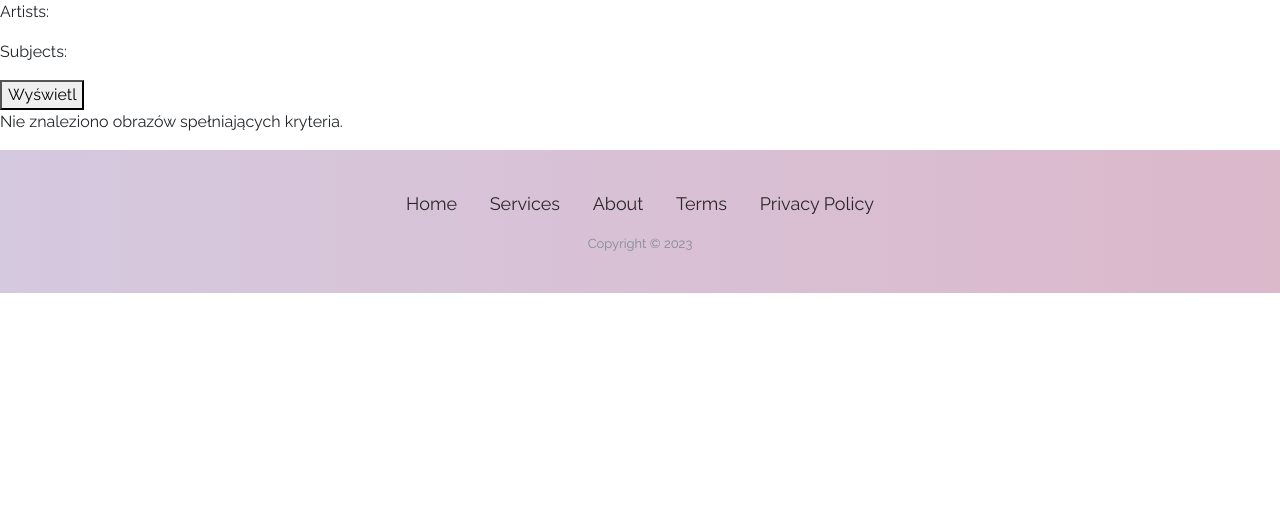
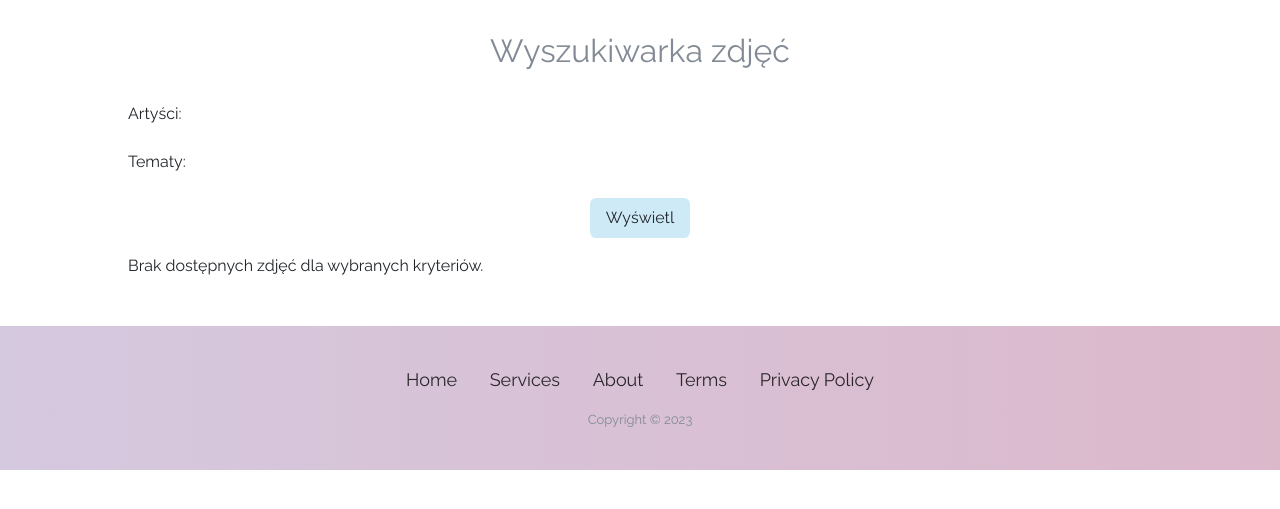
Before and after one commit to werq183/projekt_inzynierski, a Django app: page /search/ in a window 1280 px wide. Shown: the part 96-605 px from the top of the page. Run offline with Django 4.2, Linux system fonts and the light colour scheme; data that the repository does not hold is empty; some libraries are stand-ins or nearby versions.

Commit message:
fix: fixed filtration in image search

```diff
--- a/app/forms.py
+++ b/app/forms.py
@@ -91,10 +91,10 @@ class ImageSearchForm(forms.Form):
     artists = forms.ModelMultipleChoiceField(
         queryset=Artist.objects.all(),
         widget=forms.CheckboxSelectMultiple,
-        required=False,
+        required=False
     )
     subjects = forms.ModelMultipleChoiceField(
         queryset=Subject.objects.all(),
         widget=forms.CheckboxSelectMultiple,
-        required=False,
+        required=False
     )
--- a/app/static/css/style-img-search.css
+++ b/app/static/css/style-img-search.css
@@ -0,0 +1,61 @@
+.search-container {
+    width: 80%;
+    margin: 0 auto;
+    padding: 2rem 0;
+}
+
+h2 {
+    text-align: center;
+    color: #828A95;
+    margin-bottom: 2rem;
+}
+
+.form-group {
+    margin-bottom: 1.5rem;
+}
+
+.search-btn {
+    display: block;
+    margin: 1rem auto;
+    background-color: #CEEAF7;
+    border: none;
+    padding: 0.5rem 1rem;
+    cursor: pointer;
+    transition: background-color 0.3s ease;
+}
+
+.search-btn:hover {
+    background-color: #d5c9df;
+}
+
+.result-container {
+    display: flex;
+    flex-wrap: wrap;
+    justify-content: space-between;
+}
+
+.image-container {
+    flex-basis: calc(33.33% - 1rem);
+    margin-bottom: 1rem;
+}
+
+.image-container img {
+    width: 100%;
+    height: auto;
+    object-fit: cover;
+    border-radius: 8px;
+    box-shadow: 0 4px 6px rgba(0, 0, 0, 0.1);
+}
+
+select[multiple] {
+    width: 100%;
+    padding: 0.5rem;
+    border: 1px solid #d5c9df;
+    background-color: #f5f5f5;
+    border-radius: 5px;
+    outline: none;
+}
+
+option {
+    padding: 0.5rem;
+}
--- a/app/templates/img-search.html
+++ b/app/templates/img-search.html
@@ -6,16 +6,43 @@
 {% endblock %}
 
 {% block content %}
-<form method="get">
-    {{ form.as_p }}
-    <button type="submit">Wyświetl</button>
+<div class="search-container">
+    <h2>Wyszukiwarka zdjęć</h2>
+    <form method="post">
+        {% csrf_token %}
+        <div class="form-group">
+            <!--{{ form.artists.label_tag }}-->
+            Artyści:
+            {{ form.artists }}
+        </div>
+        <div class="form-group">
+            <!--{{ form.subjects.label_tag }}-->
+            Tematy:
+            {{ form.subjects }}
+        </div>
+        <button type="submit" class="btn search-btn">Wyświetl</button>
     </form>
 
+    {% if messages %}
+        <div class="messages">
+            {% for message in messages %}
+                <div{% if message.tags %} class="{{ message.tags }}"{% endif %}>
+                    {{ message }}
+                </div>
+            {% endfor %}
+        </div>
+    {% endif %}
+
+    <div class="result-container">
         {% if images %}
             {% for image in images %}
+                <div class="image-container">
                     <img src="{{ image.photo.url }}" alt="{{ image.photo.name }}">
+                </div>
             {% endfor %}
         {% else %}
-    <p>Nie znaleziono obrazów spełniających kryteria.</p>
+            <p>Brak dostępnych zdjęć dla wybranych kryteriów.</p>
         {% endif %}
+    </div>
+</div>
 {% endblock %}
--- a/app/urls.py
+++ b/app/urls.py
@@ -9,7 +9,7 @@ from .views import home, artists, SignIn, SignUp, password, user_profile
 urlpatterns = [
     path("", views.home, name="home"),
     path("artists/", artists, name="artists"),
-    path('search/', views.search_images, name='search_images'),
+    path('search/', views.image_search, name='search_images'),
     path("generate-password", password, name="password"),
     path("signup", SignUp.as_view(), name="signup"),
     path("signin", SignIn.as_view(), name="signin"),
--- a/app/views.py
+++ b/app/views.py
@@ -1,8 +1,8 @@
 import string
-from random import choice
+import random
+from random import choice, sample
 
 from django.contrib.auth import logout
-from django.contrib.auth.decorators import login_required
 from django.contrib.auth.models import User
 from django.shortcuts import render, reverse, get_object_or_404, redirect
 from django.contrib import messages
@@ -97,17 +97,31 @@ def logout_view(request):
     return render(request, 'logged-out.html')
 
 
-def search_images(request):
-    form = ImageSearchForm(request.GET or None)
-    images = Image.objects.all()
+def image_search(request):
+    images = list(Image.objects.all())  # Convert QuerySet to list
 
-    if form.is_valid():
-        artists = form.cleaned_data['artists']
-        subjects = form.cleaned_data['subjects']
+    if request.method == "POST":
+        form = ImageSearchForm(request.POST)
+        if form.is_valid():
+            artists = form.cleaned_data['artists']
+            subjects = form.cleaned_data['subjects']
 
-        if artists:
-            images = images.filter(style__in=artists)
-        if subjects:
-            images = images.filter(subject__in=subjects)
+            if artists and subjects:
+                images = Image.objects.filter(style__in=artists, subject__in=subjects)
+            else:
+                messages.error(request, 'Proszę wybrać zarówno artystę, jak i temat.')
+                images = []
+        else:
+            random.shuffle(images)
+            images = images[:6]
+    else:
+        form = ImageSearchForm()
+        random.shuffle(images)
+        images = images[:6]
 
-    return render(request, 'img-search.html', {'form': form, 'images': images})
+    context = {
+        'form': form,
+        'images': images
+    }
+
+    return render(request, 'img-search.html', context)
```
Lines whose indentation alone changed are shown as unchanged.
